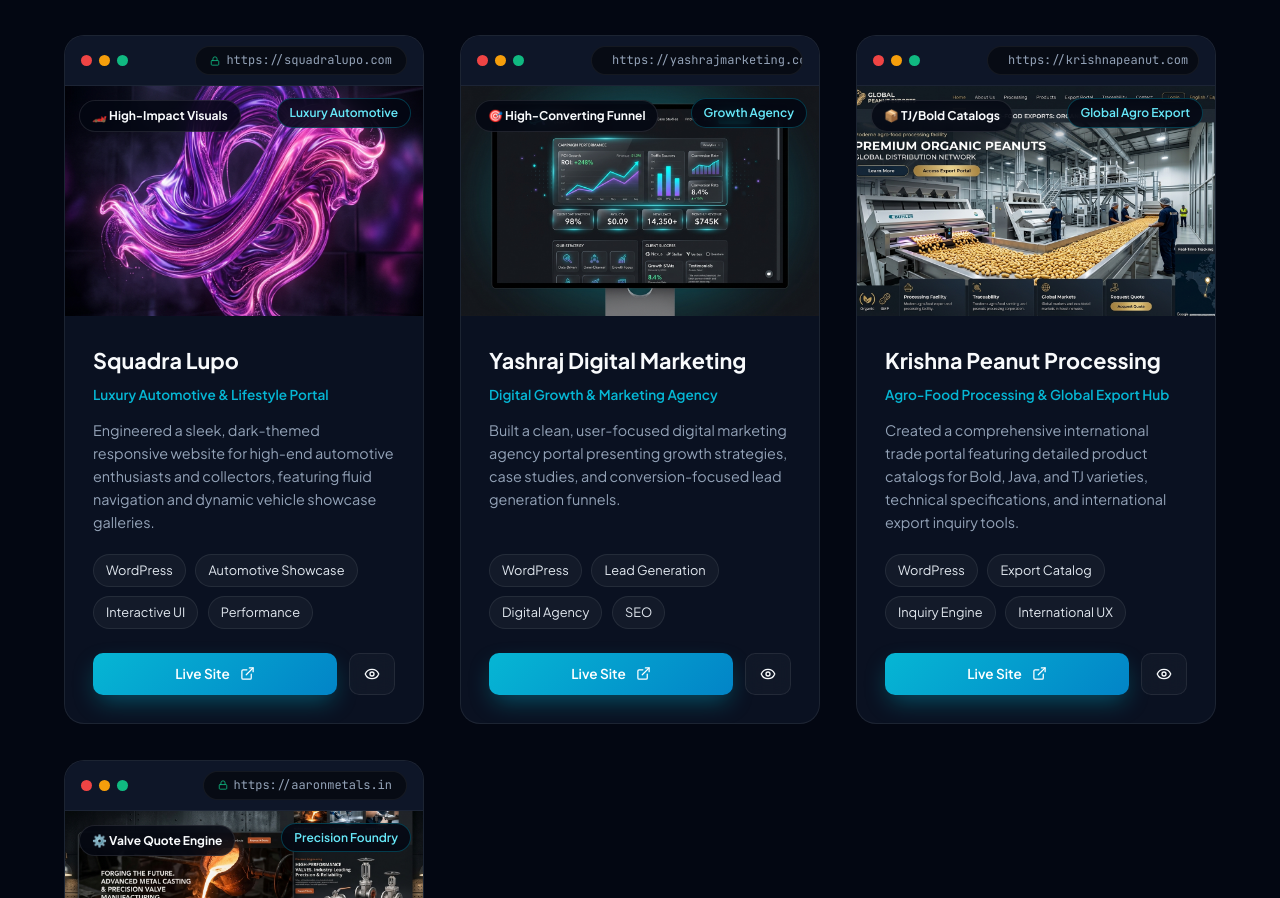
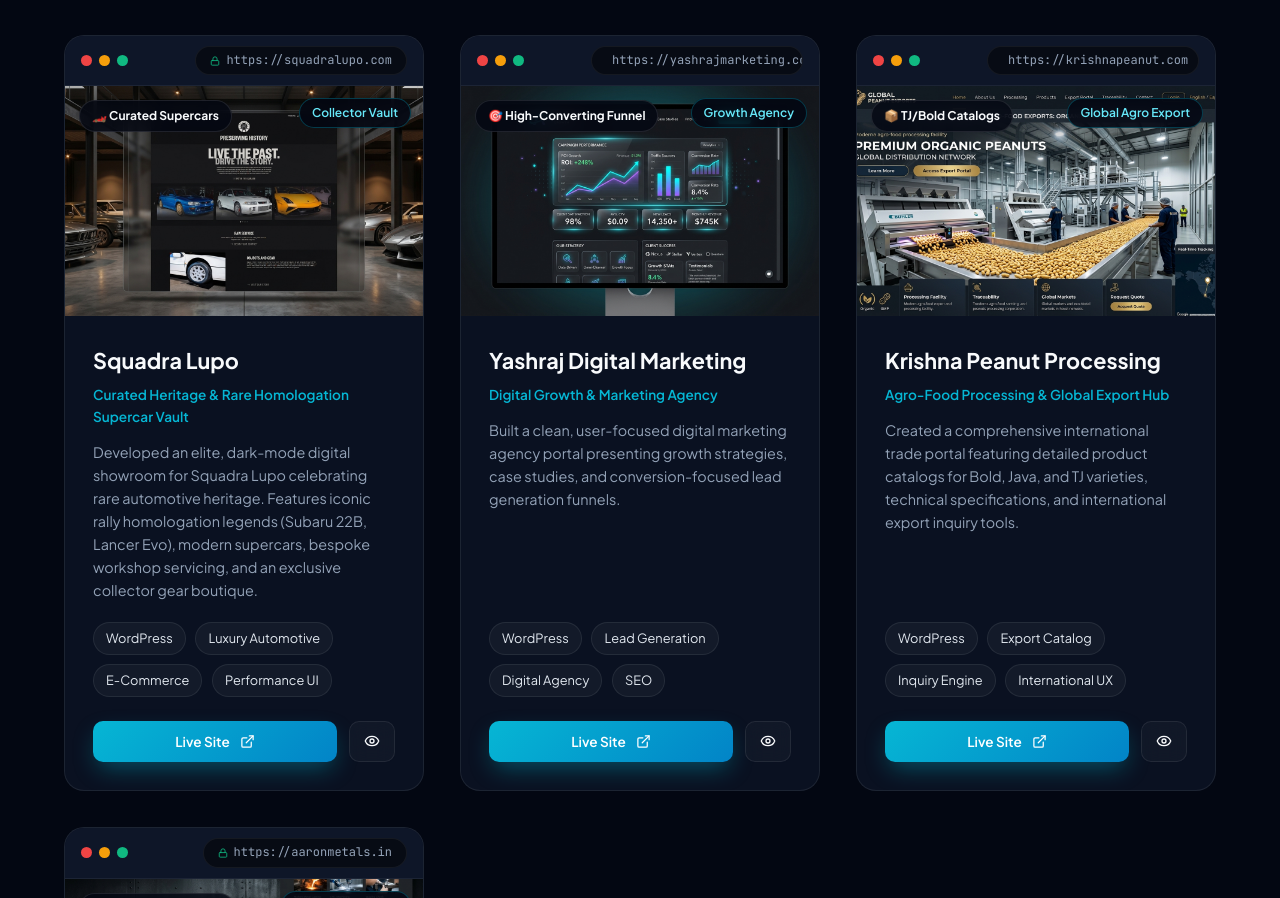
Before and after one commit to parth04102002/portfolio, a React (Vite) app: page / in a window 1280 px wide. Shown: the part 6177-7075 px from the top of the page. Built offline with nearby package versions, Linux system fonts and the light colour scheme.

Commit message:
feat(portfolio): integrate real Squadra Lupo heritage supercar vault showcase and authentic case study

```diff
--- a/src/App.jsx
+++ b/src/App.jsx
@@ -595,19 +595,19 @@
     {
       id: 'squadra',
       title: 'Squadra Lupo',
-      category: 'Corporate & Marketing',
-      badge: 'Luxury Automotive',
-      stat: '🏎️ High-Impact Visuals',
+      category: 'Automotive & Luxury',
+      badge: 'Collector Vault',
+      stat: '🏎️ Curated Supercars',
       type: 'grid',
       url: 'https://www.squadralupo.com/',
       cleanUrl: 'https://squadralupo.com',
       image: './squadra.jpg',
-      headline: 'Luxury Automotive & Lifestyle Portal',
-      description: 'Engineered a sleek, dark-themed responsive website for high-end automotive enthusiasts and collectors, featuring fluid navigation and dynamic vehicle showcase galleries.',
-      challenge: 'High-resolution vehicle photography caused slow load times on mobile devices.',
-      solution: 'Implemented lazy-loading WebP pipelines and dark luxury UI styling that highlights automobile craftsmanship.',
-      deliverables: ['High-End Visual Aesthetics', 'Vehicle Portfolio Showcase', 'Interactive Media Grid'],
-      tags: ['WordPress', 'Automotive Showcase', 'Interactive UI', 'Performance']
+      headline: 'Curated Heritage & Rare Homologation Supercar Vault',
+      description: 'Developed an elite, dark-mode digital showroom for Squadra Lupo celebrating rare automotive heritage. Features iconic rally homologation legends (Subaru 22B, Lancer Evo), modern supercars, bespoke workshop servicing, and an exclusive collector gear boutique.',
+      challenge: 'Delivering an immersive, cinematic dark-room aesthetic for museum-grade collector automobiles without compromising responsive performance or mobile fluidity.',
+      solution: 'Crafted a bespoke, moody high-contrast UI with optimized media carousels, boutique e-commerce integration, and high-performance typography for high-net-worth collectors.',
+      deliverables: ['Rare Vehicle Garage Showcase', 'Cinematic Dark Showroom UI', 'Objects & Gear Boutique', 'Mobile-Optimized Media Performance'],
+      tags: ['WordPress', 'Luxury Automotive', 'E-Commerce', 'Performance UI']
     },
     {
       id: 'yashraj',
```
Also changed, not shown: src/components/Portfolio.jsx (+4 -4 lines), public/squadra.jpg.
